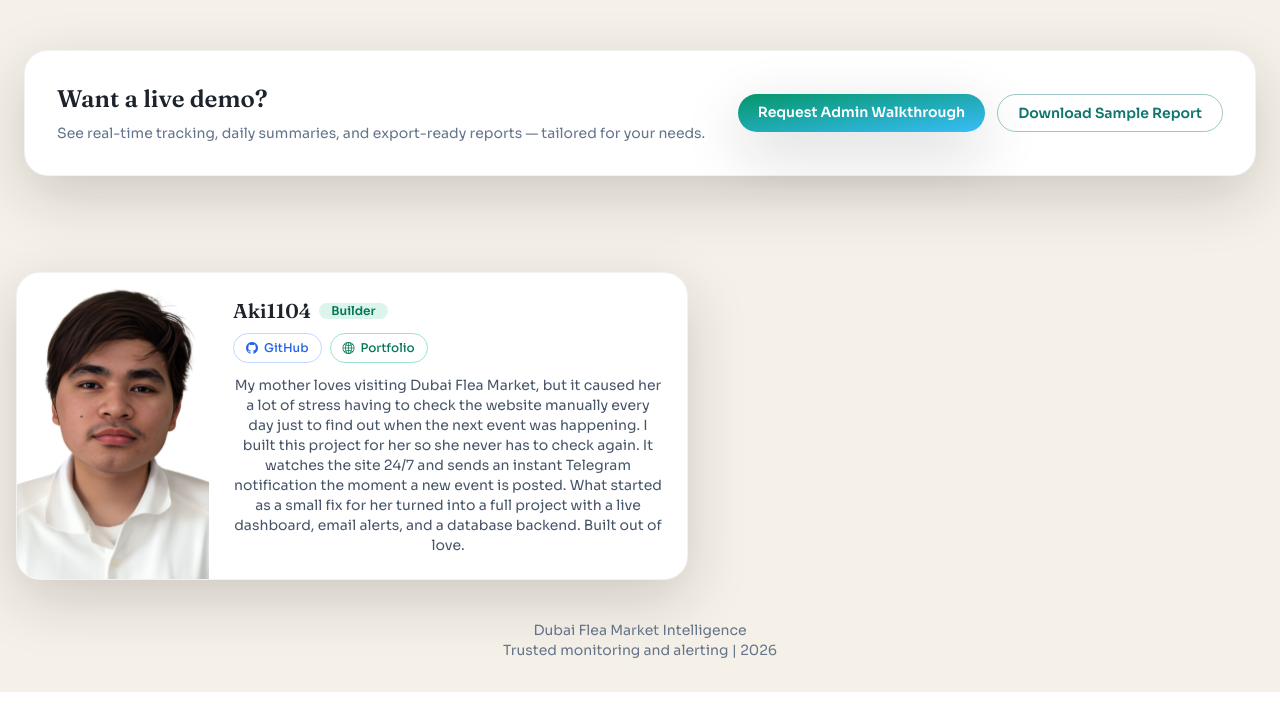
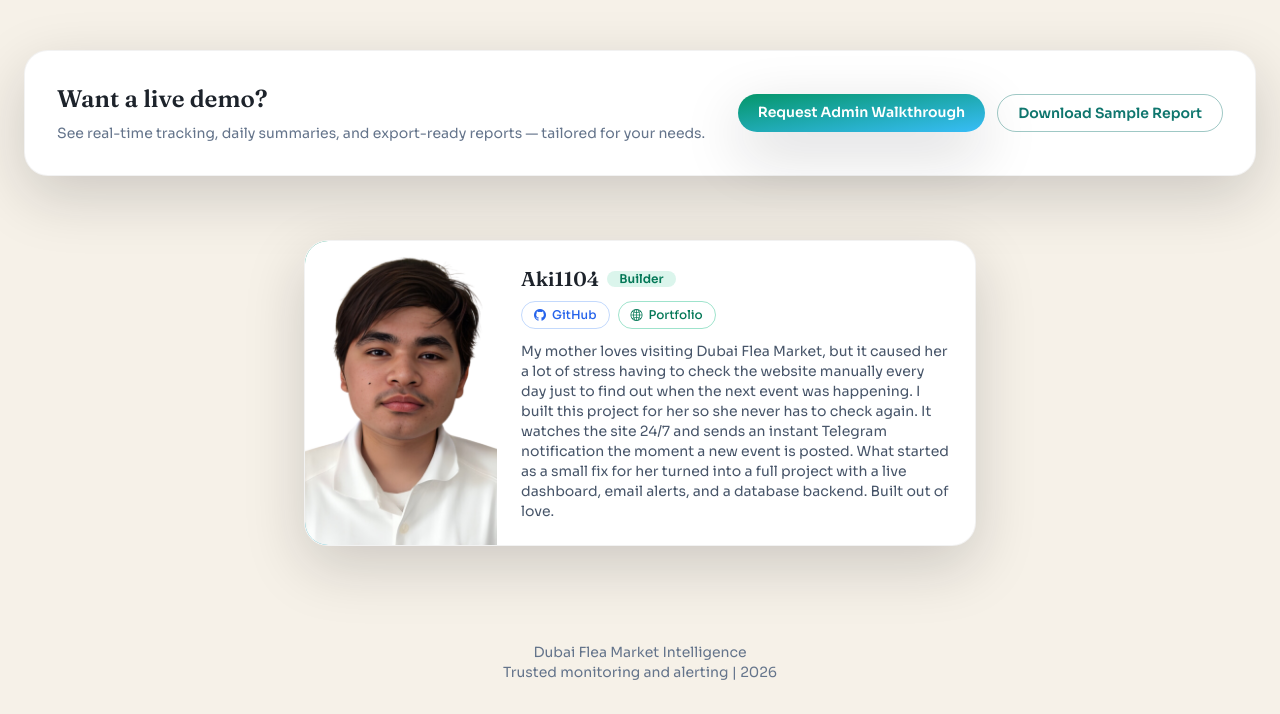
Before and after one commit to Aki1104/dubaifleamarket_scraping, a Flask app: page / in a window 1280 px wide. Shown: the part 2885-3599 px from the top of the page. Before the commit the page ends 3577 px from the top, so only its background shows below. Run offline with Flask 3, Linux system fonts and the light colour scheme; data comes from the database, SQL or seed files in the repository; data that the repository does not hold is empty.

Commit message:
refactor: move developer section into main as section, consolidate CSS in head

```diff
--- a/templates/index.html
+++ b/templates/index.html
@@ -38,6 +38,24 @@
         .dark .nav-toggle-hover:hover { background-color: rgba(255,255,255,0.08); }
         .link-hover { transition: color 0.15s ease; }
         .link-hover:hover { opacity: 0.8; }
+
+        /* Developer card */
+        .dev-card { max-width: 42rem; margin: 0 auto; overflow: hidden; border-radius: 1.5rem; transition: transform 0.25s ease, box-shadow 0.25s ease; }
+        .dev-card:hover { transform: translateY(-3px); box-shadow: 0 8px 30px rgba(0,0,0,0.10); }
+        .dev-grid { display: grid; grid-template-columns: 1fr; }
+        .dev-photo { position: relative; height: 280px; overflow: hidden; background: linear-gradient(135deg, #059669, #38bdf8); }
+        .dev-photo img { width: 100%; height: 100%; object-fit: cover; object-position: top center; transition: transform 0.4s ease; }
+        .dev-card:hover .dev-photo img { transform: scale(1.03); }
+        .dev-link { display: inline-flex; align-items: center; gap: 0.375rem; border-radius: 9999px; padding: 0.25rem 0.75rem; font-size: 0.75rem; font-weight: 500; transition: background-color 0.2s ease, transform 0.15s ease; }
+        .dev-link:hover { transform: translateY(-1px); }
+        .dev-link-gh { border: 1px solid rgba(59,130,246,0.3); color: var(--tw-accent, #2563eb); }
+        .dev-link-gh:hover { background-color: rgba(59,130,246,0.08); }
+        .dev-link-pf { border: 1px solid rgba(16,185,129,0.4); color: #047857; }
+        .dev-link-pf:hover { background-color: rgba(16,185,129,0.08); }
+        @media (min-width: 640px) {
+            .dev-grid { grid-template-columns: 12rem 1fr; }
+            .dev-photo { height: auto; min-height: 100%; }
+        }
     </style>
 </head>
 <body class="font-body bg-sand text-ink dark:bg-slate-950 dark:text-slate-100">
@@ -406,74 +424,9 @@
                 <a class="rounded-full border border-accent/40 px-5 py-2 text-sm font-semibold text-accent btn-hover" href="/api/export-events?format=csv">Download Sample Report</a>
             </div>
         </section>
-    </main>
 
-    <footer class="py-8 text-center text-sm text-slate-500">
-        <!-- Developer Section -->
-        <style>
-            .dev-card {
-                max-width: 42rem;
-                margin: 0 auto 2.5rem;
-                overflow: hidden;
-                border-radius: 1.5rem;
-                transition: transform 0.25s ease, box-shadow 0.25s ease;
-            }
-            .dev-card:hover {
-                transform: translateY(-3px);
-                box-shadow: 0 8px 30px rgba(0,0,0,0.10);
-            }
-            .dev-grid {
-                display: grid;
-                grid-template-columns: 1fr;
-            }
-            .dev-photo {
-                position: relative;
-                height: 280px;
-                overflow: hidden;
-                background: linear-gradient(135deg, #059669, #38bdf8);
-            }
-            .dev-photo img {
-                width: 100%;
-                height: 100%;
-                object-fit: cover;
-                object-position: top center;
-                transition: transform 0.4s ease;
-            }
-            .dev-card:hover .dev-photo img {
-                transform: scale(1.03);
-            }
-            .dev-content {
-                padding: 1.5rem;
-            }
-            .dev-link {
-                display: inline-flex;
-                align-items: center;
-                gap: 0.375rem;
-                border-radius: 9999px;
-                padding: 0.25rem 0.75rem;
-                font-size: 0.75rem;
-                font-weight: 500;
-                transition: background-color 0.2s ease, transform 0.15s ease;
-            }
-            .dev-link:hover {
-                transform: translateY(-1px);
-            }
-            .dev-link-gh {
-                border: 1px solid rgba(59,130,246,0.3);
-                color: var(--tw-accent, #2563eb);
-            }
-            .dev-link-gh:hover { background-color: rgba(59,130,246,0.08); }
-            .dev-link-pf {
-                border: 1px solid rgba(16,185,129,0.4);
-                color: #047857;
-            }
-            .dev-link-pf:hover { background-color: rgba(16,185,129,0.08); }
-            @media (min-width: 640px) {
-                .dev-grid { grid-template-columns: 12rem 1fr; }
-                .dev-photo { height: auto; min-height: 100%; }
-            }
-        </style>
-        <div class="dev-card border border-black/5 bg-white text-left shadow-glow dark:border-slate-700/40 dark:bg-slate-900/80" style="margin-left:1rem; margin-right:1rem;">
+        <section class="mt-16 fade-up" id="developer">
+            <div class="dev-card border border-black/5 bg-white text-left shadow-glow dark:border-slate-700/40 dark:bg-slate-900/80">
                 <div class="dev-grid">
                     <div class="dev-photo">
                         <img
@@ -484,7 +437,7 @@
                         >
                         <div style="display:none; position:absolute; inset:0; align-items:center; justify-content:center; font-size:2.5rem; font-weight:700; color:#fff;" id="dev-initials">AK</div>
                     </div>
-                <div class="dev-content" style="display:flex; flex-direction:column; justify-content:center; gap:0.75rem;">
+                    <div class="p-6" style="display:flex; flex-direction:column; justify-content:center; gap:0.75rem;">
                         <div>
                             <div style="display:flex; flex-wrap:wrap; align-items:center; gap:0.5rem;">
                                 <span class="font-display text-xl font-semibold text-ink dark:text-slate-100">Aki1104</span>
@@ -510,7 +463,10 @@
                     </div>
                 </div>
             </div>
+        </section>
+    </main>
 
+    <footer class="py-8 text-center text-sm text-slate-500">
         <div>Dubai Flea Market Intelligence</div>
         <div>Trusted monitoring and alerting | {{ current_year }}</div>
     </footer>
```
Lines whose indentation alone changed are shown as unchanged.
